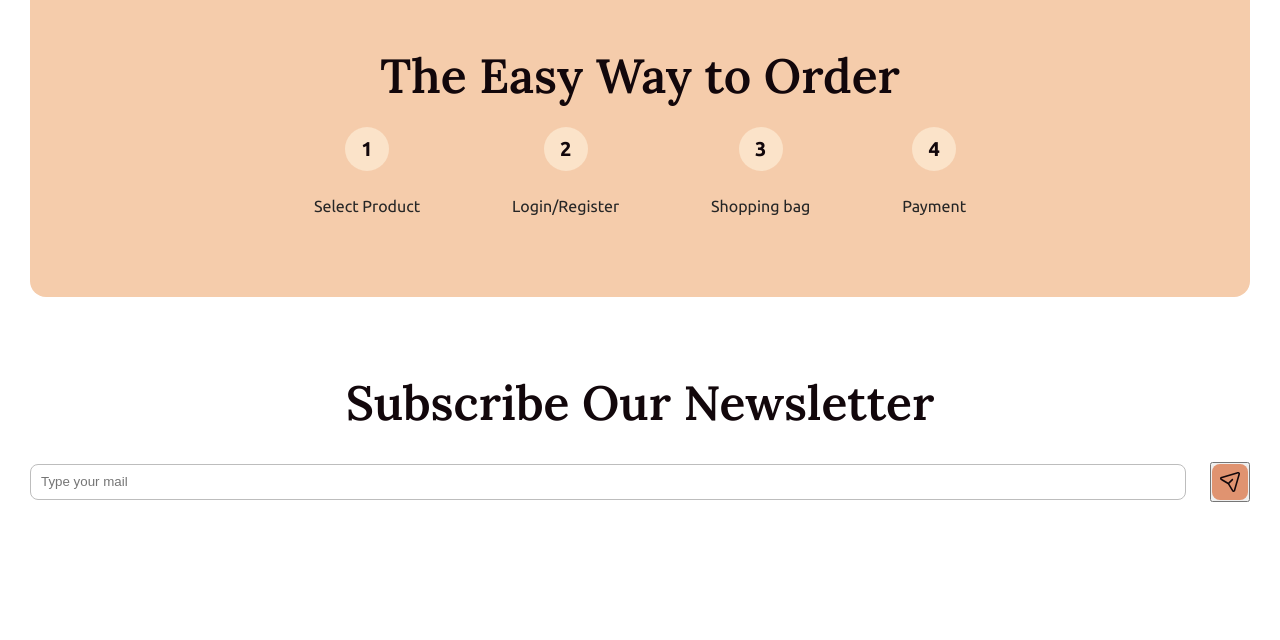
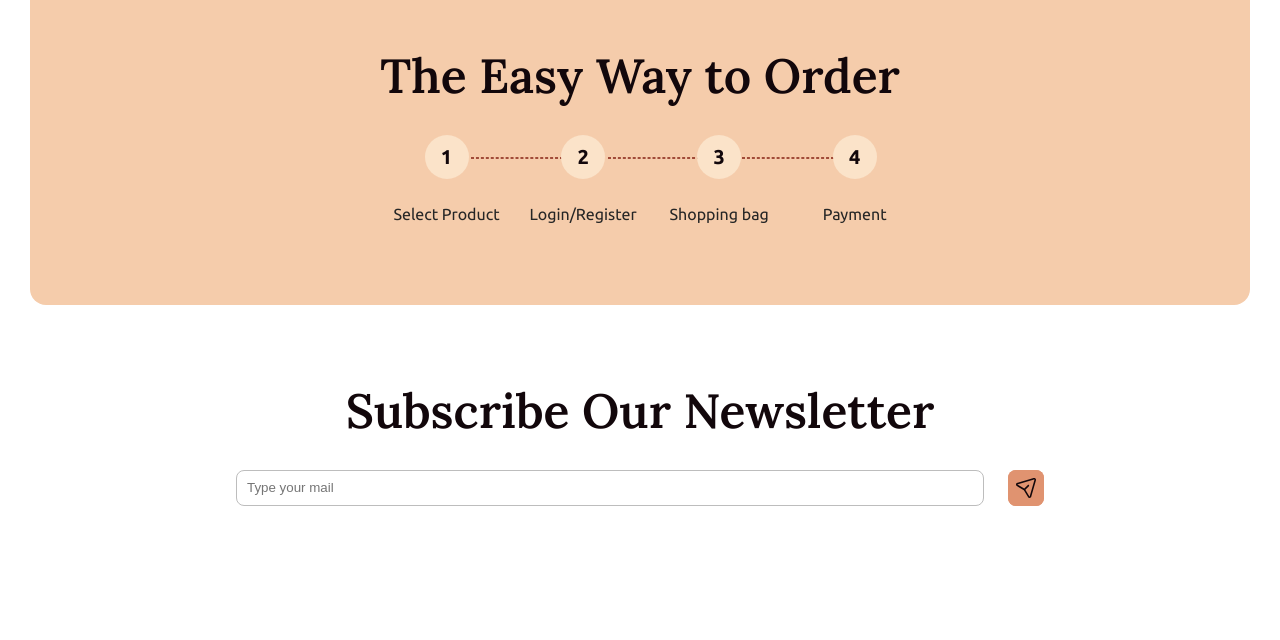
Before and after one commit to muchammadwr/DressLy, a plain HTML site: page index.html in a window 1280 px wide. Shown: the part 2440-3080 px from the top of the page. Drawn offline with Linux system fonts and the light colour scheme.

Commit message:
fix in dekstop size

```diff
--- a/css/style.css
+++ b/css/style.css
@@ -4,6 +4,7 @@
   --primaryColor200: #fbe3c9;
   --primaryColor300: #f5ccab;
   --primaryColor500: #e09370;
+  --primaryColor700: #a14b38;
   --primaryColor900: #6b1915;
 
   --background900: #e6e6e6;
@@ -305,16 +306,16 @@ header #navigation {
 }
 
 .journey {
-  margin-top: 1.5rem;
+  margin-top: 2rem;
   display: flex;
   flex-wrap: wrap;
   flex-direction: row;
   justify-content: center;
   align-items: center;
-  gap: 92px;
 }
 
-.journey div {
+.select_product {
+  position: relative;
   display: flex;
   flex-wrap: wrap;
   flex-direction: column;
@@ -322,8 +323,39 @@ header #navigation {
   gap: 1.5rem;
 }
 
+.login_register {
+  position: relative;
+  display: flex;
+  flex-wrap: wrap;
+  flex-direction: column;
+  align-items: center;
+  gap: 1.5rem;
+  margin-left: 30px;
+}
+
+.shopping_bag {
+  position: relative;
+  display: flex;
+  flex-wrap: wrap;
+  flex-direction: column;
+  align-items: center;
+  gap: 1.5rem;
+  margin-left: 33px;
+}
+
+.payment {
+  position: relative;
+  display: flex;
+  flex-wrap: wrap;
+  flex-direction: column;
+  align-items: center;
+  gap: 1.5rem;
+  margin-left: 54px;
+}
+
 .journey div div {
   display: flex;
+  position: relative;
   justify-content: center;
   align-items: center;
   color: var(--neutralColor900);
@@ -345,12 +377,36 @@ header #navigation {
   line-height: 140%;
 }
 
+.garis_satu,
+.garis_dua,
+.garis_tiga {
+  position: absolute;
+  left: 73%;
+  top: 25%;
+  width: 5.75rem;
+  border: 1px dashed var(--primaryColor700);
+}
+
 /* Subscribe */
 
 #subscribe .main_container {
   padding: 5rem 0;
   width: 76.25rem;
   margin: 0 auto;
+  display: flex;
+  flex-direction: column;
+  justify-content: center;
+  align-items: center;
+  gap: 2rem;
+}
+
+#subscribe .main_container div {
+  display: flex;
+  flex-wrap: wrap;
+  flex-direction: column;
+  justify-content: center;
+  align-items: center;
+  width: 808px;
 }
 
 #subscribe .main_container h1 {
@@ -364,8 +420,8 @@ header #navigation {
 }
 
 form {
-  margin-top: 2rem;
   display: flex;
+  width: 808px;
   justify-content: center;
   align-items: center;
   gap: 1.5rem;
@@ -383,7 +439,10 @@ input {
   border: 1px solid var(--neutralColor300);
 }
 
+button,
 button img {
+  border: none;
+  cursor: pointer;
   padding: 8px;
   display: flex;
   width: 36px;
--- a/index.html
+++ b/index.html
@@ -230,19 +230,22 @@
       <div class="main_container">
         <h1>The Easy Way to Order</h1>
         <div class="journey">
-          <div>
+          <div class="select_product">
             <div>1</div>
             <span>Select Product</span>
+            <span class="garis_satu"></span>
           </div>
-          <div>
+          <div class="login_register">
             <div>2</div>
             <span>Login/Register</span>
+            <span class="garis_dua"></span>
           </div>
-          <div>
+          <div class="shopping_bag">
             <div>3</div>
             <span>Shopping bag</span>
+            <span class="garis_tiga"></span>
           </div>
-          <div>
+          <div class="payment">
             <div>4</div>
             <span>Payment</span>
           </div>
```
